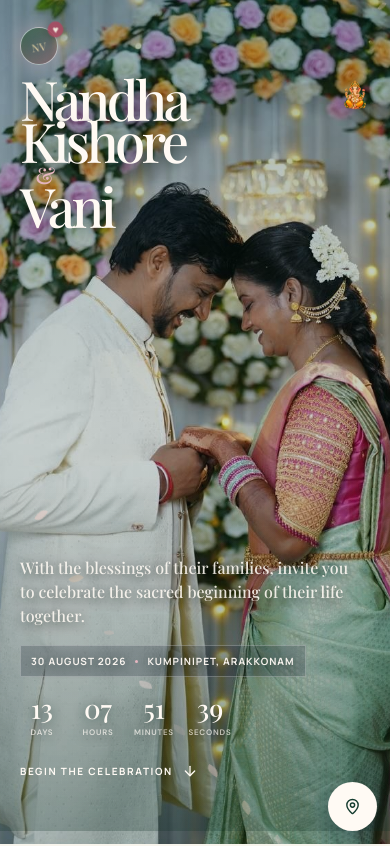
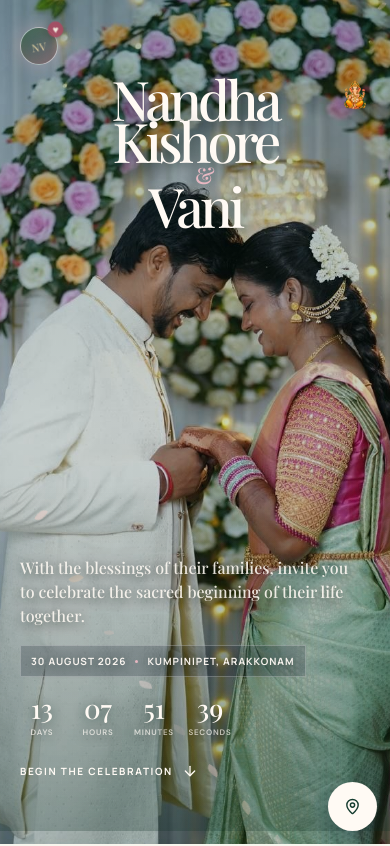
Before and after one commit to mefor1398-collab/nandha, a React (Vite) app: page / in a window 390 px wide. Shown: the top 846 px of the page. Built offline with nearby package versions, Linux system fonts and the light colour scheme; a web font is replaced by a local one.

Commit message:
Centre mobile hero names

```diff
--- a/src/styles.css
+++ b/src/styles.css
@@ -255,9 +255,9 @@ input:focus, textarea:focus, select:focus { border-color: var(--rose); box-shado
   .wordmark span { display: inline-block; animation: heart-beat 3.2s ease-in-out infinite; }
   .wordmark::after { content: '♥'; position: absolute; top: -7px; right: -7px; display: grid; width: 17px; height: 17px; place-items: center; border-radius: 50%; color: #fff4e5; background: #a9475e; box-shadow: 0 2px 8px rgba(12,45,34,.38); font-family: Georgia, serif; font-size: 11px; line-height: 1; animation: heart-beat 1.9s ease-in-out infinite; }
   .hero__content { position: static; order: initial; flex: none; display: block; padding: 0; }
-  .hero__identity { position: absolute; z-index: 2; top: max(78px, calc(env(safe-area-inset-top) + 58px)); left: 20px; right: 20px; }
+  .hero__identity { position: absolute; z-index: 2; top: max(78px, calc(env(safe-area-inset-top) + 58px)); left: 20px; right: 20px; text-align: center; }
   .vinayagar { position: absolute; top: 2px; right: 0; width: 30px; height: 30px; margin: 0; }
-  .hero h1 { max-width: 290px; margin-bottom: 0; font-size: clamp(52px, 14vw, 56px); line-height: .77; text-shadow: 0 2px 16px rgba(7, 32, 23, .56); }
+  .hero h1 { max-width: 290px; margin: 0 auto; font-size: clamp(52px, 14vw, 56px); line-height: .77; text-shadow: 0 2px 16px rgba(7, 32, 23, .56); }
   .hero h1 span { white-space: normal; }
   .hero h1 em { margin-top: 4px; margin-bottom: 1px; font-size: .42em; }
   .hero__details { position: absolute; z-index: 2; top: 64svh; left: 20px; right: 20px; padding: 16px 0 12px; text-shadow: 0 2px 12px rgba(7, 32, 23, .72); }
```
